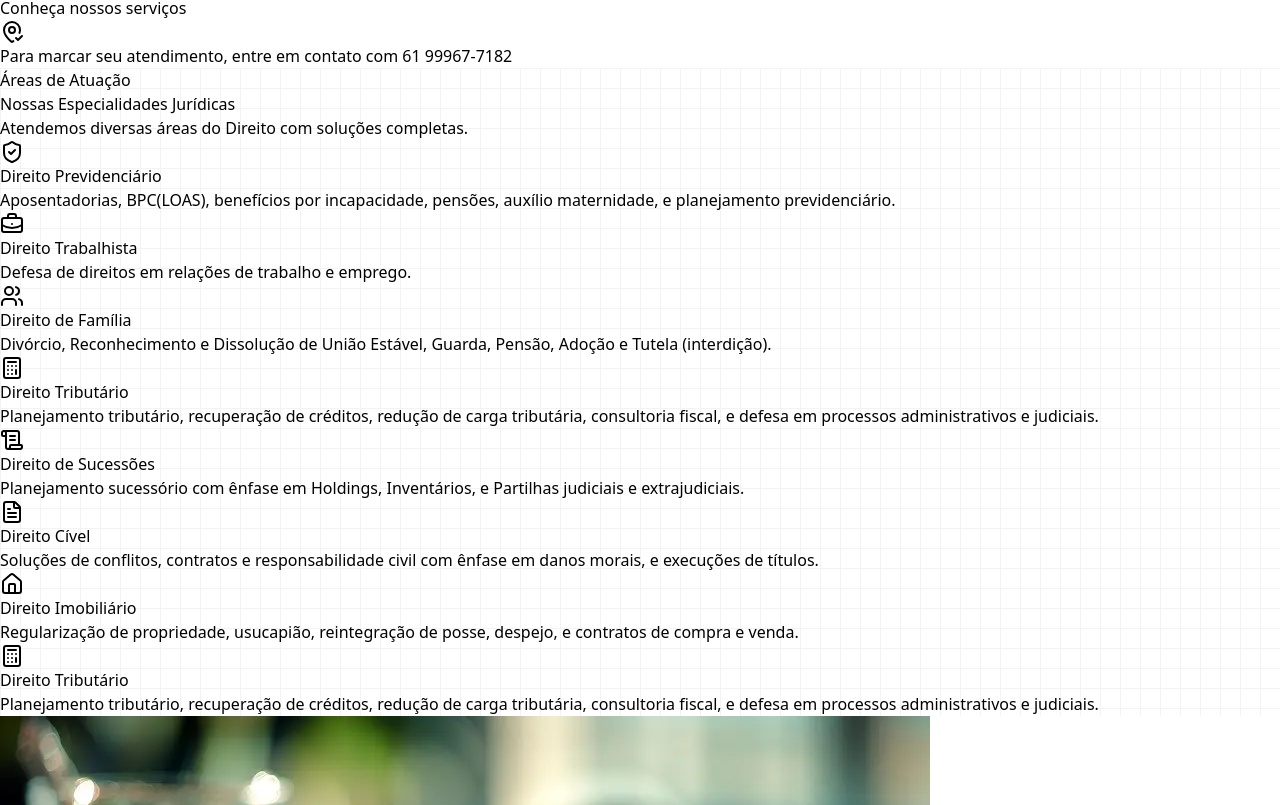
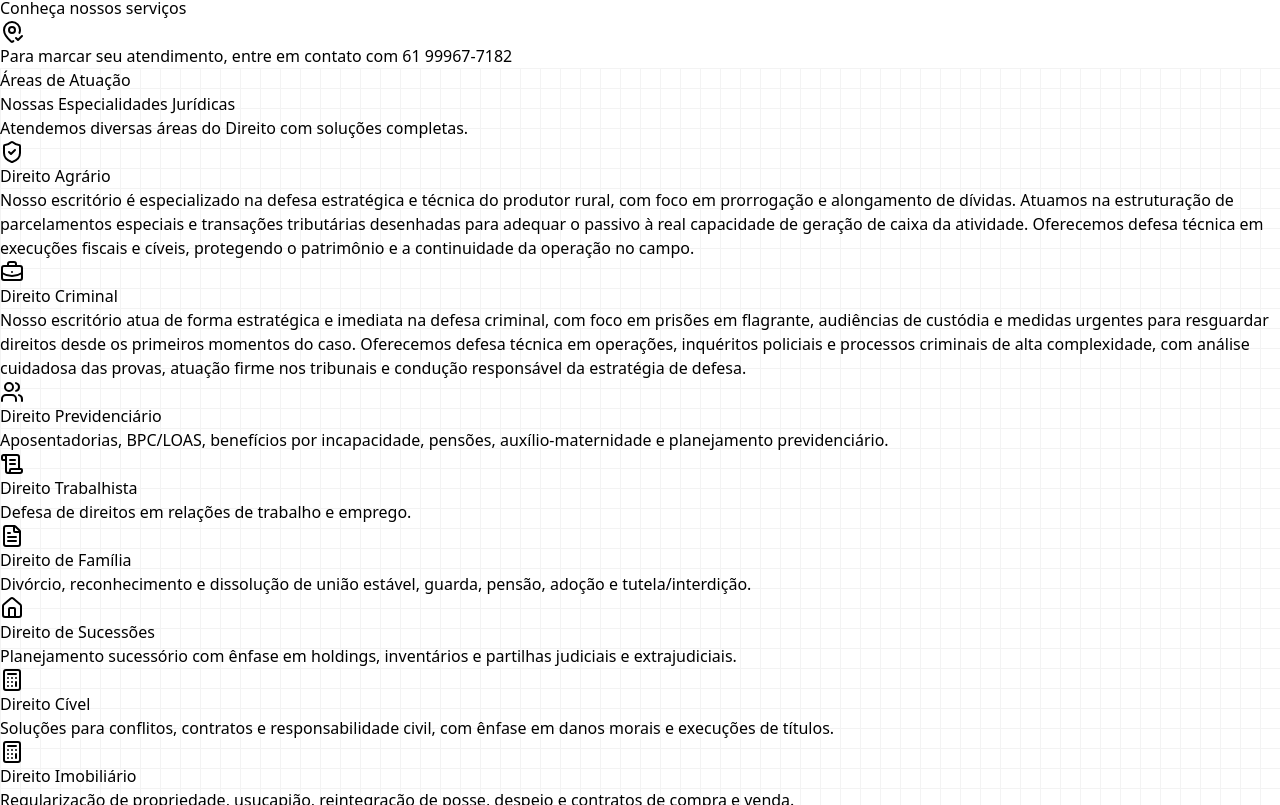
Before and after one commit to Paper-Street-Softwares/LP-Lemarias-Rocha, a React (Vite) app: page / in a window 1280 px wide. Shown: the part 555-1360 px from the top of the page. Built offline with nearby package versions, Linux system fonts and the light colour scheme; a web font is replaced by a local one.

Commit message:
feat: Finaliza features

```diff
--- a/src/components/cards/IconFeatureCard.jsx
+++ b/src/components/cards/IconFeatureCard.jsx
@@ -19,7 +19,7 @@ export default function IconFeatureCard(props) {
 
   return (
     <div
-      className={`w-full tablet1:min-h-[300px] p-0 tablet1:w-[290px] mt-[36px] tablet1:mt-0 desktop1:w-[265px] desktop1:h-[300px] flex flex-col items-center desktop1:hover:scale-110 transition desktop1:p-0 ${className}`}
+      className={`w-full tablet1:min-h-[300px] p-0 tablet1:w-[290px] desktop1:w-full mt-[36px] tablet1:mt-0 flex flex-col items-center desktop1:hover:scale-110 transition desktop1:p-0 ${className}`}
     >
       <div
         className={`h-[64px] w-[64px] mb-[24px] rounded-md flex justify-center items-center text-labelButtons ${bgClass}`}
@@ -31,9 +31,7 @@ export default function IconFeatureCard(props) {
       >
         {title}
       </h1>
-      <p
-        className={`text-center opacity-70 font-mainFont w-[90%] pb-4 ${textClass}`}
-      >
+      <p className={`text-center opacity-70 font-mainFont pb-4 ${textClass}`}>
         {paragraph}
       </p>
       {children}
--- a/src/components/sections/Features6cards.jsx
+++ b/src/components/sections/Features6cards.jsx
@@ -14,23 +14,26 @@ export default function Features6cards({ colorMode }) {
     light: "bg-bgSectionOpacityLight",
     default: "squares",
   };
+
   const textClasses = {
     dark: "text-white",
     light: "text-black",
     default: "text-black",
   };
+
   const bgClass = bgClasses[colorMode] || bgClasses.default;
   const textClass = textClasses[colorMode] || textClasses.default;
 
-  const cardNumbers = [1, 2, 3, 4, 5, 6, 7];
+  const featuredCards = [1, 2];
+  const regularCards = [3, 4, 5, 6, 7, 8, 9];
 
-  // Função para renderizar título, usando Trans para o card6
   const renderTitle = (i) => {
     if (i === 6) {
       return (
         <Trans i18nKey={`features.card${i}.title`} components={{ i: <i /> }} />
       );
     }
+
     return t(`features.card${i}.title`);
   };
 
@@ -41,7 +44,7 @@ export default function Features6cards({ colorMode }) {
         miniTitle={t("features.miniTag")}
         sectionHeaderTitle={
           <span
-            className="tracking-[5px] text-[25px] leading-[-20px] text-primary uppercase "
+            className="tracking-[5px] text-[25px] leading-[-20px] text-primary uppercase"
             dangerouslySetInnerHTML={{ __html: t("features.title") }}
           />
         }
@@ -51,76 +54,38 @@ export default function Features6cards({ colorMode }) {
       />
 
       <SectionWrapper>
-        <div className="flex flex-col items-start w-full justify-evenly tablet1:flex-row">
-          <div className="col1 desktop1:w-[28%] flex flex-col items-center">
-            {cardNumbers.slice(0, 3).map((i) => (
-              <MotionDivDownToUp key={i}>
+        <div className="flex flex-col w-full gap-12 ">
+          <div className="flex flex-col items-stretch justify-center w-full gap-8 desktop1:flex-row">
+            {featuredCards.map((i) => (
+              <MotionDivDownToUp
+                key={i}
+                className="flex justify-center w-full desktop1:w-[520px]"
+              >
                 <IconFeatureCard
                   icon={content.texts.features[`card${i}`].icon}
                   title={renderTitle(i)}
                   paragraph={t(`features.card${i}.subtitle`)}
-                  className={
-                    i === 1 ? "tablet1:mb-[26px] desktop1:mb-0" : undefined
-                  }
+                  className="w-full max-w-[520px]"
                   colorMode={colorMode}
                 />
               </MotionDivDownToUp>
             ))}
           </div>
 
-          <div className="flex flex-col desktop1:w-[32%] gap-12 items-center">
-            <MotionDivDownToUp className="hidden desktop1:flex justify-center w-full">
-              <div
-                className="hidden h-[900px] w-full desktop1:flex col2 rounded-2xl bg-top bg-cover shadow-custom-opacity shadow-primary/50"
-                style={{
-                  backgroundImage: `url(${content.texts.features.imgFeatures})`,
-                }}
-              ></div>
-            </MotionDivDownToUp>
-            <div className="hidden desktop1:flex">
-              <MotionDivDownToUp>
-                {" "}
-                <IconFeatureCard
-                  icon={content.texts.features.card7.icon}
-                  title={t(`features.card7.title`)}
-                  paragraph={t(`features.card7.subtitle`)}
-                  colorMode={colorMode}
-                />
-              </MotionDivDownToUp>
-            </div>
-          </div>
-
-          <div className="col3 desktop1:w-[28%] flex flex-col items-center">
-            {cardNumbers.slice(3, 6).map((i) => (
+          <div className="flex flex-wrap justify-center w-full gap-8">
+            {regularCards.map((i) => (
               <MotionDivDownToUp
                 key={i}
-                className={
-                  i === 4
-                    ? "flex items-center w-full tablet1:w-[290px] desktop1:w-[250px]"
-                    : undefined
-                }
+                className="flex justify-center w-full tablet1:w-[290px] desktop1:w-[250px]"
               >
                 <IconFeatureCard
                   icon={content.texts.features[`card${i}`].icon}
                   title={renderTitle(i)}
                   paragraph={t(`features.card${i}.subtitle`)}
-                  className={
-                    i === 4 ? "tablet1:mb-[26px] desktop1:mb-0" : undefined
-                  }
                   colorMode={colorMode}
                 />
               </MotionDivDownToUp>
             ))}
-            <div className="flex desktop1:hidden">
-              <MotionDivDownToUp>
-                <IconFeatureCard
-                  icon={content.texts.features.card7.icon}
-                  title={t(`features.card7.title`)}
-                  paragraph={t(`features.card7.subtitle`)}
-                  colorMode={colorMode}
-                />
-              </MotionDivDownToUp>
-            </div>
           </div>
         </div>
       </SectionWrapper>
--- a/src/content/content.jsx
+++ b/src/content/content.jsx
@@ -442,6 +442,88 @@ const content = {
         buttonLabelModal: "Fale Conosco",
         buttonLabel: "Saiba Mais",
       },
+      card8: {
+        img: 3,
+        title: "A_Definir",
+        subtitle: "A_Definir",
+        description: (
+          <div>
+            A_Definir
+            <br />
+            <br />
+            A_Definir
+          </div>
+        ),
+        imgModal: imgFeaturesCardModal4,
+        icon: (
+          <svg
+            xmlns="http://www.w3.org/2000/svg"
+            width="24"
+            height="24"
+            viewBox="0 0 24 24"
+            fill="none"
+            stroke="currentColor"
+            stroke-width="2"
+            stroke-linecap="round"
+            stroke-linejoin="round"
+            class="lucide lucide-calculator-icon lucide-calculator"
+          >
+            <rect width="16" height="20" x="4" y="2" rx="2" />
+            <line x1="8" x2="16" y1="6" y2="6" />
+            <line x1="16" x2="16" y1="14" y2="18" />
+            <path d="M16 10h.01" />
+            <path d="M12 10h.01" />
+            <path d="M8 10h.01" />
+            <path d="M12 14h.01" />
+            <path d="M8 14h.01" />
+            <path d="M12 18h.01" />
+            <path d="M8 18h.01" />
+          </svg>
+        ),
+        buttonLabelModal: "Fale Conosco",
+        buttonLabel: "Saiba Mais",
+      },
+      card9: {
+        img: 3,
+        title: "A_Definir",
+        subtitle: "A_Definir",
+        description: (
+          <div>
+            A_Definir
+            <br />
+            <br />
+            A_Definir
+          </div>
+        ),
+        imgModal: imgFeaturesCardModal4,
+        icon: (
+          <svg
+            xmlns="http://www.w3.org/2000/svg"
+            width="24"
+            height="24"
+            viewBox="0 0 24 24"
+            fill="none"
+            stroke="currentColor"
+            stroke-width="2"
+            stroke-linecap="round"
+            stroke-linejoin="round"
+            class="lucide lucide-calculator-icon lucide-calculator"
+          >
+            <rect width="16" height="20" x="4" y="2" rx="2" />
+            <line x1="8" x2="16" y1="6" y2="6" />
+            <line x1="16" x2="16" y1="14" y2="18" />
+            <path d="M16 10h.01" />
+            <path d="M12 10h.01" />
+            <path d="M8 10h.01" />
+            <path d="M12 14h.01" />
+            <path d="M8 14h.01" />
+            <path d="M12 18h.01" />
+            <path d="M8 18h.01" />
+          </svg>
+        ),
+        buttonLabelModal: "Fale Conosco",
+        buttonLabel: "Saiba Mais",
+      },
       moreFeatures: {
         card1: {
           ico: "A_Definir",
@@ -541,12 +623,12 @@ const content = {
         </h1>
       ),
       subtitleDireita: (
-        <p className="gap-3 flex font-mainFont opacity-60 mt-1">
+        <p className="flex gap-3 mt-1 font-mainFont opacity-60">
           <span>E N T R E </span> E M <span>C O N T A T O</span> V I A
         </p>
       ),
       titleDireita: (
-        <h1 className="text-title5 my-3 font-mainFont">WhatsApp</h1>
+        <h1 className="my-3 text-title5 font-mainFont">WhatsApp</h1>
       ),
       ctaButtonText: "Falar agora",
     },
--- a/src/locales/pt.json
+++ b/src/locales/pt.json
@@ -30,51 +30,65 @@
     "title": "Nossas Especialidades Jurídicas",
     "subtitle": "Atendemos diversas áreas do Direito com soluções completas.",
     "card1": {
+      "title": "Direito Agrário",
+      "subtitle": "Nosso escritório é especializado na defesa estratégica e técnica do produtor rural, com foco em prorrogação e alongamento de dívidas. Atuamos na estruturação de parcelamentos especiais e transações tributárias desenhadas para adequar o passivo à real capacidade de geração de caixa da atividade. Oferecemos defesa técnica em execuções fiscais e cíveis, protegendo o patrimônio e a continuidade da operação no campo.",
+      "description": "Atuamos para garantir que a sua dívida não inviabilize o seu negócio, permitindo renegociar prazos e valores conforme o seu ciclo produtivo.",
+      "buttonLabelModal": "A_Definir",
+      "buttonLabel": "A_Definir"
+    },
+    "card2": {
+      "title": "Direito Criminal",
+      "subtitle": "Nosso escritório atua de forma estratégica e imediata na defesa criminal, com foco em prisões em flagrante, audiências de custódia e medidas urgentes para resguardar direitos desde os primeiros momentos do caso. Oferecemos defesa técnica em operações, inquéritos policiais e processos criminais de alta complexidade, com análise cuidadosa das provas, atuação firme nos tribunais e condução responsável da estratégia de defesa.",
+      "description": "Atuação especializada no Tribunal do Júri, na Execução Penal e nos Tribunais Superiores.",
+      "buttonLabelModal": "A_Definir",
+      "buttonLabel": "A_Definir"
+    },
+    "card3": {
       "title": "Direito Previdenciário",
-      "subtitle": "Aposentadorias, BPC(LOAS),  benefícios por incapacidade, pensões,  auxílio maternidade, e  planejamento previdenciário.",
+      "subtitle": "Aposentadorias, BPC/LOAS, benefícios por incapacidade, pensões, auxílio-maternidade e planejamento previdenciário.",
       "description": "A_Definir",
       "buttonLabelModal": "A_Definir",
       "buttonLabel": "A_Definir"
     },
-    "card2": {
+    "card4": {
       "title": "Direito Trabalhista",
       "subtitle": "Defesa de direitos em relações de trabalho e emprego.",
       "description": "A_Definir",
       "buttonLabelModal": "A_Definir",
       "buttonLabel": "A_Definir"
     },
-    "card3": {
+    "card5": {
       "title": "Direito de Família",
-      "subtitle": "Divórcio, Reconhecimento e Dissolução de União Estável, Guarda, Pensão, Adoção e Tutela (interdição).",
+      "subtitle": "Divórcio, reconhecimento e dissolução de união estável, guarda, pensão, adoção e tutela/interdição.",
       "description": "A_Definir",
       "buttonLabelModal": "A_Definir",
       "buttonLabel": "A_Definir"
     },
-    "card4": {
+    "card6": {
       "title": "Direito de Sucessões",
-      "subtitle": "Planejamento sucessório com ênfase em Holdings, Inventários, e Partilhas judiciais e extrajudiciais.",
+      "subtitle": "Planejamento sucessório com ênfase em holdings, inventários e partilhas judiciais e extrajudiciais.",
       "description": "A_Definir",
       "buttonLabelModal": "A_Definir",
       "buttonLabel": "A_Definir",
       "servicesButton": "A_Definir"
     },
-    "card5": {
+    "card7": {
       "title": "Direito Cível",
-      "subtitle": "Soluções de conflitos, contratos e responsabilidade civil com ênfase em danos morais, e execuções de títulos.",
+      "subtitle": "Soluções para conflitos, contratos e responsabilidade civil, com ênfase em danos morais e execuções de títulos.",
       "description": "A_Definir",
       "buttonLabelModal": "A_Definir",
       "buttonLabel": "A_Definir"
     },
-    "card6": {
+    "card8": {
       "title": "Direito Imobiliário",
-      "subtitle": "Regularização de propriedade, usucapião, reintegração de posse,  despejo, e contratos de compra e venda.",
+      "subtitle": "Regularização de propriedade, usucapião, reintegração de posse, despejo e contratos de compra e venda.",
       "description": "A_Definir",
       "buttonLabelModal": "A_Definir",
       "buttonLabel": "A_Definir"
     },
-    "card7": {
+    "card9": {
       "title": "Direito Tributário",
-      "subtitle": "Planejamento tributário, recuperação de créditos, redução de carga tributária, consultoria fiscal, e defesa em processos administrativos e judiciais.",
+      "subtitle": "Planejamento tributário, recuperação de créditos, redução de carga tributária, consultoria fiscal e defesa em processos administrativos e judiciais.",
       "description": "A_Definir",
       "buttonLabelModal": "A_Definir",
       "buttonLabel": "A_Definir"
```
